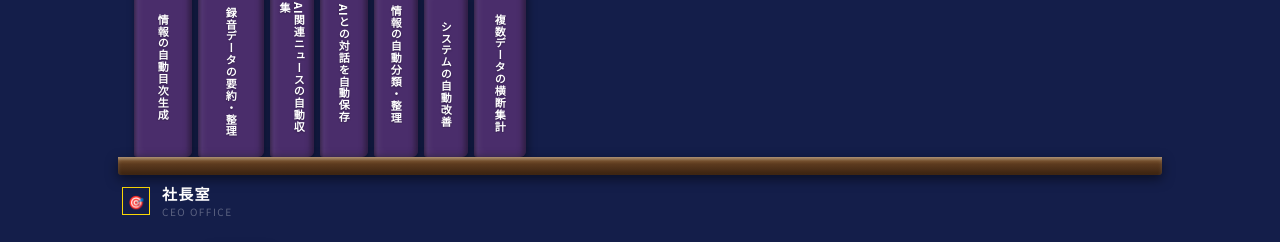
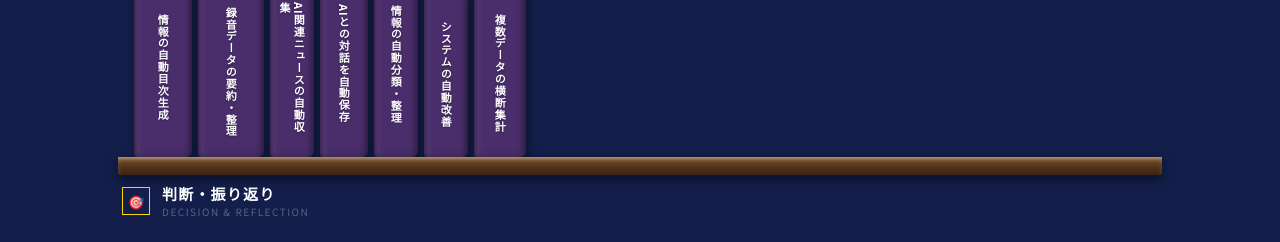
Before and after one commit to madao1056/skill-bookshelf, a plain HTML site: page index.html in a window 1280 px wide. Shown: the part 1531-1773 px from the top of the page. Drawn offline with Linux system fonts and the light colour scheme.

Commit message:
社長室→判断・振り返りに名称変更（一般向け）
Co-Authored-By: Claude Opus 4.6 <noreply@anthropic.com>

```diff
--- a/index.html
+++ b/index.html
@@ -775,7 +775,7 @@
   <section class="shelf-unit">
     <div class="shelf-label">
       <div class="shelf-label-icon">&#x1f3af;</div>
-      <div><div class="shelf-label-text">社長室</div><div class="shelf-label-sub">CEO Office</div></div>
+      <div><div class="shelf-label-text">判断・振り返り</div><div class="shelf-label-sub">Decision & Reflection</div></div>
     </div>
     <div class="shelf" id="shelf-ceo"></div>
     <div class="shelf-board"></div>
@@ -887,7 +887,7 @@ var DEPT_NAMES = {
   product: 'プロダクト部',
   accounting: '経理部',
   knowledge: 'ナレッジ部',
-  ceo: '社長室',
+  ceo: '判断・振り返り',
   docs: 'ドキュメントツール'
 };
 
@@ -897,7 +897,7 @@ var DEPT_EN = {
   product: 'Product Development',
   accounting: 'Accounting',
   knowledge: 'Knowledge Management',
-  ceo: 'CEO Office',
+  ceo: 'Decision & Reflection',
   docs: 'Document Tools'
 };
 
```
